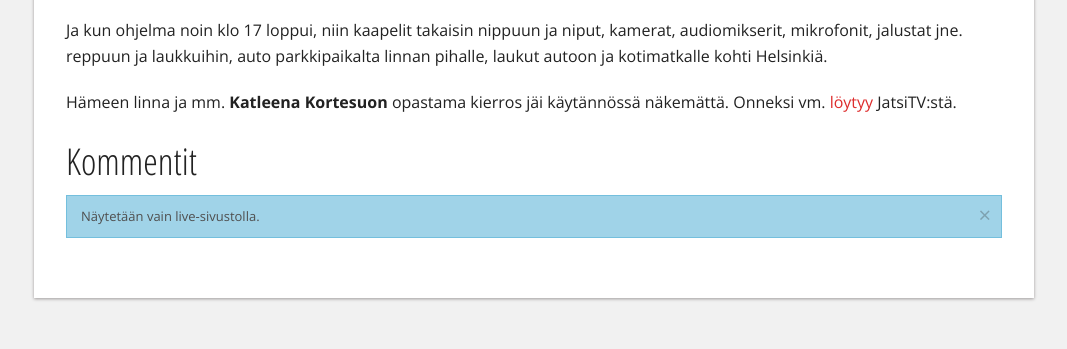
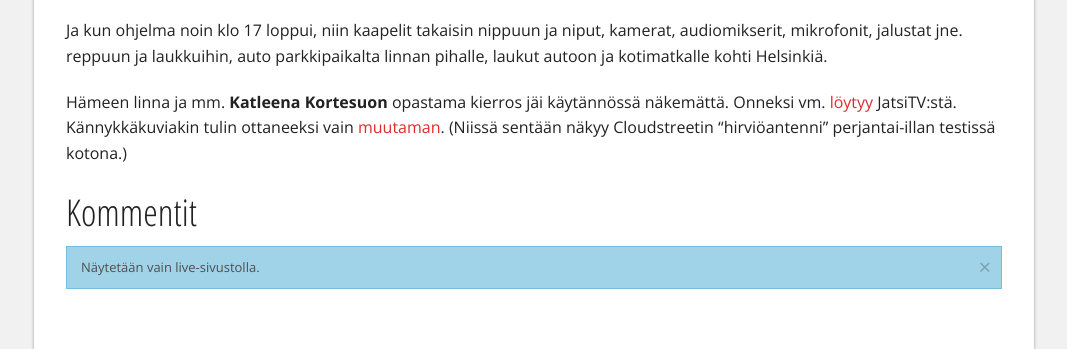
Before and after one commit to Pyppe/infocrea.fi, a Jekyll site: the page built from _posts/2015-05-24-sometime2015-livea-linnanmuurien-takaa.md, in a window 1280 px wide and 900 px high, scrolled down 1257 px, cut to the strip 551-900 px from the top of the window. Shown: the whole strip, without its empty margins (106-1173 px from the left). Built offline with Jekyll 4.4.1, drawn with Linux system fonts in a browser that asks for light colours; nearby versions of some CDN libraries.

Commit message:
sometime-login päivitys

```diff
--- a/_posts/2015-05-24-sometime2015-livea-linnanmuurien-takaa.md
+++ b/_posts/2015-05-24-sometime2015-livea-linnanmuurien-takaa.md
@@ -30,4 +30,4 @@ Sain äänen lopulta edes johonkin kuntoon, minkä jälkeen pääsin striimaamis
 
 Ja kun ohjelma noin klo 17 loppui, niin kaapelit takaisin nippuun ja niput, kamerat, audiomikserit, mikrofonit, jalustat jne. reppuun ja laukkuihin, auto parkkipaikalta linnan pihalle, laukut autoon ja kotimatkalle kohti Helsinkiä.
 
-Hämeen linna ja mm. **Katleena Kortesuon** opastama kierros jäi käytännössä näkemättä. Onneksi vm. [löytyy](http://bambuser.com/v/5535508) JatsiTV:stä.
+Hämeen linna ja mm. **Katleena Kortesuon** opastama kierros jäi käytännössä näkemättä. Onneksi vm. [löytyy](http://bambuser.com/v/5535508) JatsiTV:stä. Kännykkäkuviakin tulin ottaneeksi vain [muutaman](https://www.flickr.com/photos/jarmolahti/sets/72157651035961424). (Niissä sentään näkyy Cloudstreetin "hirviöantenni" perjantai-illan testissä kotona.)
```
